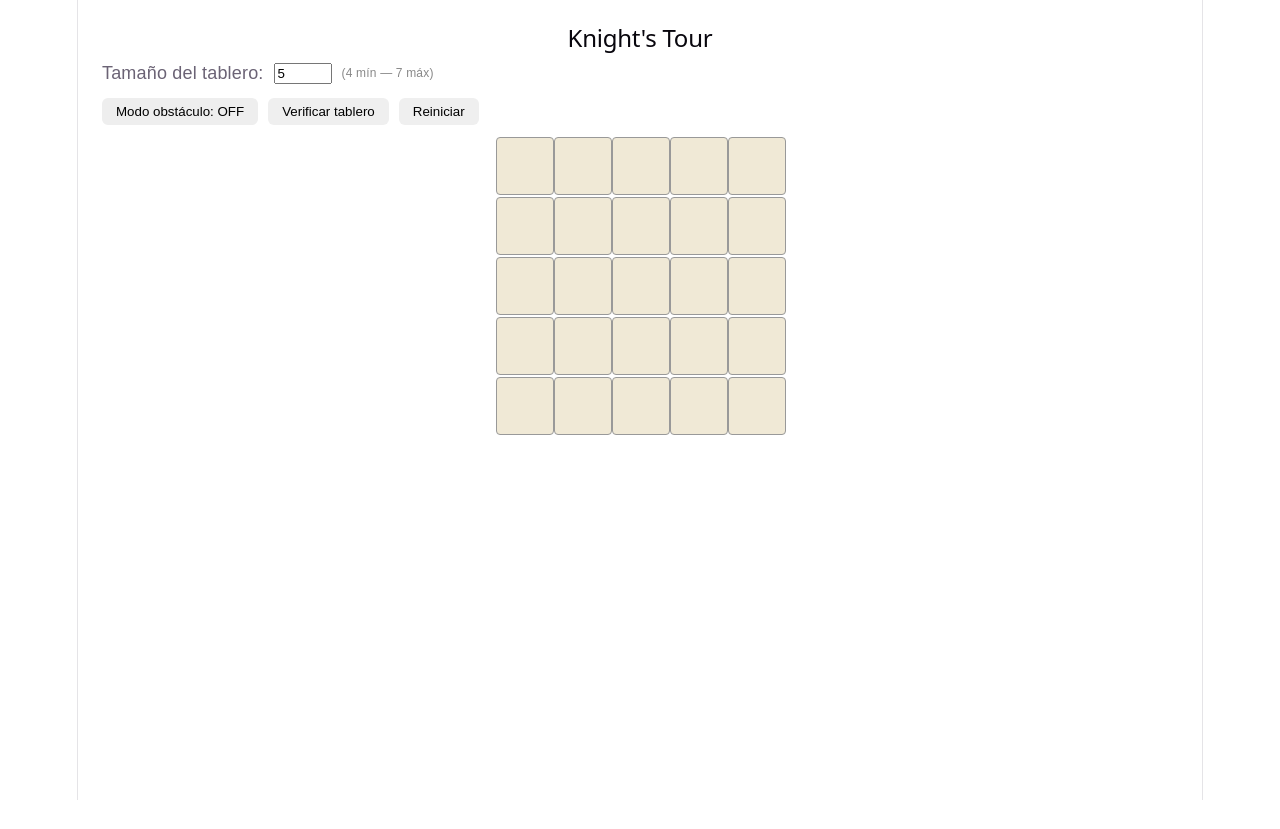
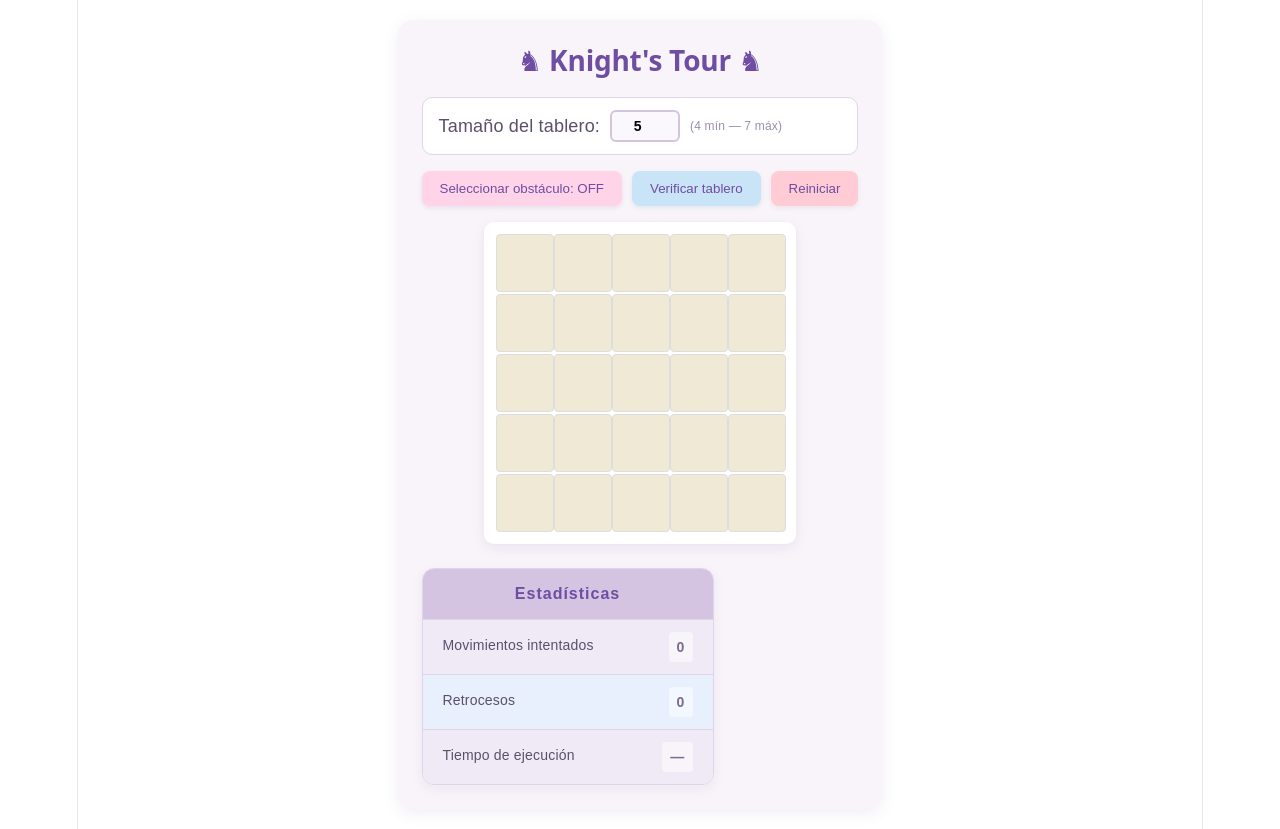
Before and after one commit to Dei1400/Proyecto1_Analisis, a React (Vite) app in the folder knights-tour/: page / in a window 1280 px wide. Before the commit the page ends 800 px from the top, so only its background shows below. Built offline with nearby package versions, Linux system fonts and the light colour scheme.

Commit message:
Interfaz con estadisticas  y mejoras

```diff
--- a/knights-tour/src/componentes/tablero.jsx
+++ b/knights-tour/src/componentes/tablero.jsx
@@ -2,7 +2,7 @@
 import { useState } from "react";
 import { crearTablero, toggleObstaculo, verificarResoluble, movimientosValidos } from "../algoritmos/logicaInterfaz";
 
-// Colores según el estado de cada celda (requisito 4)
+// Colores según el estado de cada celda (requisito 4) - Se mantienen originales
 function getColor(valor, enRetroceso) {
   if (valor === -2) return "#555";        // obstáculo
   if (valor === -1) return "#f0e9d6";     // sin visitar
@@ -16,6 +16,13 @@ export default function Board() {
   const [modoObstaculo, setModoObstaculo] = useState(false);
   const [mensaje, setMensaje] = useState("");
   const [corriendo, setCorriendo] = useState(false);
+
+  // Estado para las estadísticas
+  const [estadisticas, setEstadisticas] = useState({
+    movimientosIntentados: 0,
+    retrocesos: 0,
+    tiempo: 0
+  });
 
   // Cambia el tamaño del tablero
   function handleTamano(nuevoN) {
@@ -46,44 +53,176 @@ export default function Board() {
     setTablero(crearTablero(n));
     setMensaje("");
     setCorriendo(false);
+    setEstadisticas({
+      movimientosIntentados: 0,
+      retrocesos: 0,
+      tiempo: 0
+    });
   }
 
+  // Paleta de colores pastel
+  const pastelColors = {
+    background: "#f8f4f9",      // lila muy claro
+    header: "#b8a9c9",          // lila pastel
+    headerText: "#6e4da2",      // lila oscuro para texto
+    buttonPrimary: "#ffd4e8",   // rosa pastel
+    buttonPrimaryHover: "#ffb3d9", // rosa pastel más intenso
+    buttonSecondary: "#c9e4f7", // celeste pastel
+    buttonSecondaryHover: "#b3d9f0", // celeste pastel más intenso
+    buttonDanger: "#ffccd5",    // rosa claro pastel
+    border: "#e0d5e8",          // lila pastel para bordes
+    tableHeader: "#d4c4e2",     // lila pastel
+    tableRow1: "#f0eaf6",       // lila muy claro
+    tableRow2: "#e8f0fe",       // celeste muy claro
+    text: "#5c4f6b",            // lila grisáceo para texto
+    inputBorder: "#d4c4e2",     // lila pastel para inputs
+  };
+
   return (
-    <div style={{ padding: 24, fontFamily: "sans-serif" }}>
-      <h2>Knight's Tour</h2>
+    <div style={{
+      padding: 24,
+      fontFamily: "sans-serif",
+      background: pastelColors.background,
+      borderRadius: 15,
+      maxWidth: 800,
+      margin: "20px auto",
+      boxShadow: "0 4px 15px rgba(180, 160, 200, 0.2)"
+    }}>
+      <h2 style={{
+        color: pastelColors.headerText,
+        marginBottom: 20,
+        fontSize: 28,
+        textAlign: "center",
+        fontWeight: "600"
+      }}>
+        ♞ Knight's Tour ♞
+      </h2>
 
       {/* Control de tamaño */}
-      <div style={{ marginBottom: 12, display: "flex", gap: 10, alignItems: "center" }}>
-        <label>Tamaño del tablero:</label>
+      <div style={{
+        marginBottom: 16,
+        display: "flex",
+        gap: 10,
+        alignItems: "center",
+        background: "#ffffff",
+        padding: "12px 16px",
+        borderRadius: 10,
+        border: `1px solid ${pastelColors.border}`
+      }}>
+        <label style={{
+          color: pastelColors.text,
+          fontWeight: "500"
+        }}>
+          Tamaño del tablero:
+        </label>
         <input
-          type="number" min={4} max={7} value={n}
+          type="number"
+          min={4}
+          max={7}
+          value={n}
           onChange={e => handleTamano(e.target.value)}
-          style={{ width: 50 }}
+          style={{
+            width: 50,
+            padding: "6px 8px",
+            border: `2px solid ${pastelColors.inputBorder}`,
+            borderRadius: 6,
+            fontSize: 14,
+            textAlign: "center",
+            background: "#faf8fc",
+            color: "#000000",
+            fontWeight: "600"
+          }}
         />
-        <span style={{ fontSize: 12, color: "#888" }}>(4 mín — 7 máx)</span>
+        <span style={{ fontSize: 12, color: "#9b8eae" }}>(4 mín — 7 máx)</span>
       </div>
 
       {/* Controles */}
-      <div style={{ marginBottom: 12, display: "flex", gap: 10 }}>
+      <div style={{
+        marginBottom: 16,
+        display: "flex",
+        gap: 10,
+        flexWrap: "wrap"
+      }}>
         <button
           onClick={() => setModoObstaculo(m => !m)}
-          style={{ background: modoObstaculo ? "#e74c3c" : "#eee", padding: "6px 14px", borderRadius: 6, border: "none", cursor: "pointer" }}
+          style={{
+            background: modoObstaculo ? "#ffb3c6" : pastelColors.buttonPrimary,
+            padding: "10px 18px",
+            borderRadius: 8,
+            border: "none",
+            cursor: "pointer",
+            fontWeight: "500",
+            color: pastelColors.headerText,
+            transition: "all 0.3s",
+            boxShadow: "0 2px 4px rgba(200, 180, 210, 0.3)"
+          }}
+          onMouseEnter={(e) => e.target.style.background = modoObstaculo ? "#ff99b3" : pastelColors.buttonPrimaryHover}
+          onMouseLeave={(e) => e.target.style.background = modoObstaculo ? "#ffb3c6" : pastelColors.buttonPrimary}
         >
-          {modoObstaculo ? "Modo obstáculo: ON" : "Modo obstáculo: OFF"}
+          {modoObstaculo ? "Seleccionar obstáculo: ON" : "Seleccionar obstáculo: OFF"}
         </button>
-        <button onClick={handleVerificar} style={{ padding: "6px 14px", borderRadius: 6, border: "none", cursor: "pointer" }}>
-          Verificar tablero
+        <button
+          onClick={handleVerificar}
+          style={{
+            padding: "10px 18px",
+            borderRadius: 8,
+            border: "none",
+            cursor: "pointer",
+            background: pastelColors.buttonSecondary,
+            color: pastelColors.headerText,
+            fontWeight: "500",
+            transition: "all 0.3s",
+            boxShadow: "0 2px 4px rgba(180, 200, 220, 0.3)"
+          }}
+          onMouseEnter={(e) => e.target.style.background = pastelColors.buttonSecondaryHover}
+          onMouseLeave={(e) => e.target.style.background = pastelColors.buttonSecondary}
+        >
+            Verificar tablero
         </button>
-        <button onClick={handleReset} style={{ padding: "6px 14px", borderRadius: 6, border: "none", cursor: "pointer" }}>
+        <button
+          onClick={handleReset}
+          style={{
+            padding: "10px 18px",
+            borderRadius: 8,
+            border: "none",
+            cursor: "pointer",
+            background: pastelColors.buttonDanger,
+            color: pastelColors.headerText,
+            fontWeight: "500",
+            transition: "all 0.3s",
+            boxShadow: "0 2px 4px rgba(220, 190, 200, 0.3)"
+          }}
+          onMouseEnter={(e) => e.target.style.background = "#ffb3c1"}
+          onMouseLeave={(e) => e.target.style.background = pastelColors.buttonDanger}
+        >
           Reiniciar
         </button>
       </div>
 
       {/* Mensaje de estado */}
-      {mensaje && <p style={{ marginBottom: 10 }}>{mensaje}</p>}
+      {mensaje && (
+        <p style={{
+          marginBottom: 16,
+          padding: "10px 16px",
+          background: "#ffffff",
+          borderRadius: 8,
+          border: `1px solid ${pastelColors.border}`,
+          color: pastelColors.text
+        }}>
+          {mensaje}
+        </p>
+      )}
 
       {/* Tablero */}
-      <div style={{ display: "inline-grid", gridTemplateColumns: `repeat(${n}, 56px)`, gap: 2 }}>
+      <div style={{
+        display: "inline-grid",
+        gridTemplateColumns: `repeat(${n}, 56px)`,
+        gap: 2,
+        background: "white",
+        padding: 12,
+        borderRadius: 10,
+        boxShadow: `0 4px 12px rgba(180, 160, 210, 0.2)`
+      }}>
         {tablero.map((fila, x) =>
           fila.map((valor, y) => (
             <div
@@ -92,7 +231,7 @@ export default function Board() {
               style={{
                 width: 56, height: 56,
                 background: getColor(valor, false),
-                border: "1px solid #999",
+                border: "1px solid #ddd",
                 borderRadius: 4,
                 display: "flex",
                 alignItems: "center",
@@ -101,6 +240,15 @@ export default function Board() {
                 fontWeight: "bold",
                 cursor: modoObstaculo ? "pointer" : "default",
                 userSelect: "none",
+                transition: "transform 0.2s",
+              }}
+              onMouseEnter={(e) => {
+                if (modoObstaculo) {
+                  e.target.style.transform = "scale(1.1)";
+                }
+              }}
+              onMouseLeave={(e) => {
+                e.target.style.transform = "scale(1)";
               }}
             >
               {valor === -2 ? "✕" : valor >= 0 ? valor : ""}
@@ -108,6 +256,55 @@ export default function Board() {
           ))
         )}
       </div>
+
+      {/* Estadísticas */}
+      <div style={{
+        marginTop: 24,
+        maxWidth: `${n * 58}px`,
+        border: `1px solid ${pastelColors.border}`,
+        borderRadius: 12,
+        overflow: "hidden",
+        fontFamily: "sans-serif",
+        fontSize: 14,
+        boxShadow: "0 4px 12px rgba(180, 160, 210, 0.15)"
+      }}>
+        {/* Encabezado */}
+        <div style={{
+          background: pastelColors.tableHeader,
+          color: pastelColors.headerText,
+          padding: "12px 20px",
+          fontWeight: "600",
+          fontSize: 16,
+          letterSpacing: 1,
+        }}>
+         Estadísticas
+        </div>
+
+        {/* Filas */}
+        {[
+          { label: "Movimientos intentados", valor: estadisticas?.movimientosIntentados ?? "—" },
+          { label: "Retrocesos",             valor: estadisticas?.retrocesos ?? "—" },
+          { label: "Tiempo de ejecución",    valor: estadisticas?.tiempo ? `${estadisticas.tiempo} ms` : "—" },
+        ].map(({ label, valor }, i) => (
+          <div key={i} style={{
+            display: "flex",
+            justifyContent: "space-between",
+            padding: "12px 20px",
+            background: i % 2 === 0 ? pastelColors.tableRow1 : pastelColors.tableRow2,
+            borderTop: `1px solid ${pastelColors.border}`,
+            transition: "background 0.3s"
+          }}>
+            <span style={{ color: pastelColors.text }}>{label}</span>
+            <span style={{
+              fontWeight: "bold",
+              color: "#7b6b8e",
+              background: "#ffffff80",
+              padding: "2px 8px",
+              borderRadius: 4
+            }}>{valor}</span>
+          </div>
+        ))}
+      </div>
     </div>
   );
 }
```
